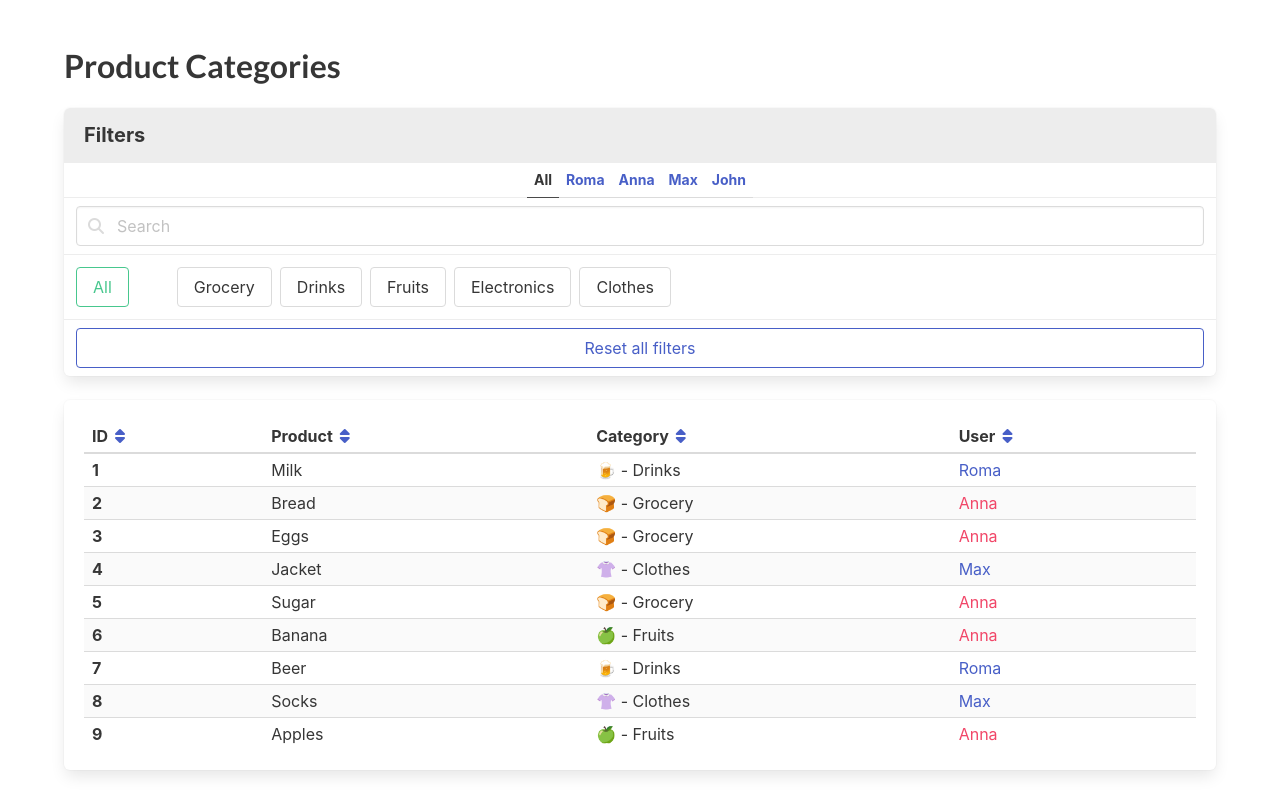
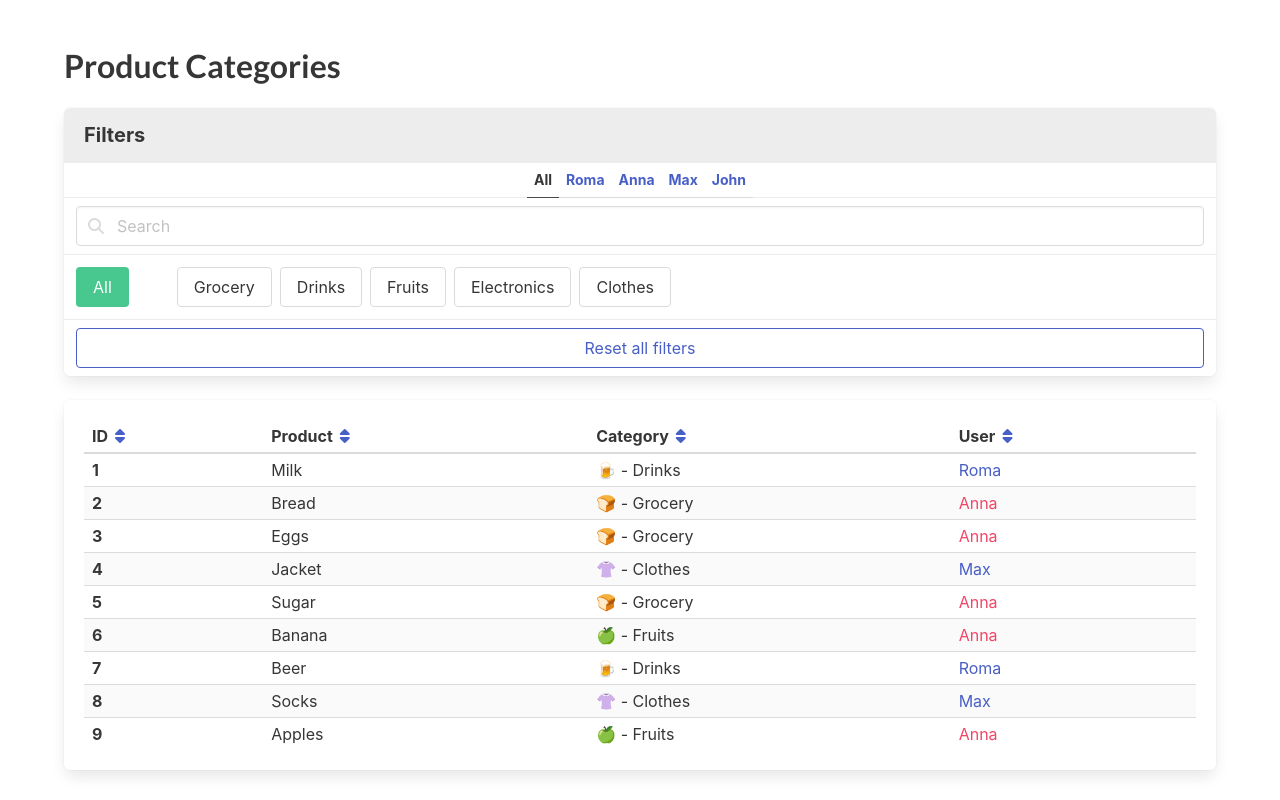
Before and after one commit to ArtemZakhar/react_product-categories-practice--mar24-Artem_Zakharchuk, a React (Create React App) app: page / in a window 1280 px wide. Built offline with nearby package versions, Linux system fonts and the light colour scheme.

Commit message:
finished fifth task

```diff
--- a/src/App.jsx
+++ b/src/App.jsx
@@ -1,5 +1,5 @@
 /* eslint-disable jsx-a11y/accessible-emoji */
-import React, { useEffect, useState } from 'react';
+import React, { useState } from 'react';
 import './App.scss';
 
 import usersFromServer from './api/users';
@@ -23,6 +23,7 @@ export const App = () => {
     const { title } = elem;
 
     if (!(title in acc)) {
+      // eslint-disable-next-line no-param-reassign
       acc[title] = false;
     }
 
@@ -109,7 +110,7 @@ export const App = () => {
                 href="#/"
                 data-cy="AllCategories"
                 onClick={() => resetCategorySearch()}
-                className="button is-success mr-6 is-outlined"
+                className={`button is-success mr-6  ${Object.values(categorySearch).some(value => value) && 'is-outlined'}`}
               >
                 All
               </a>
```
